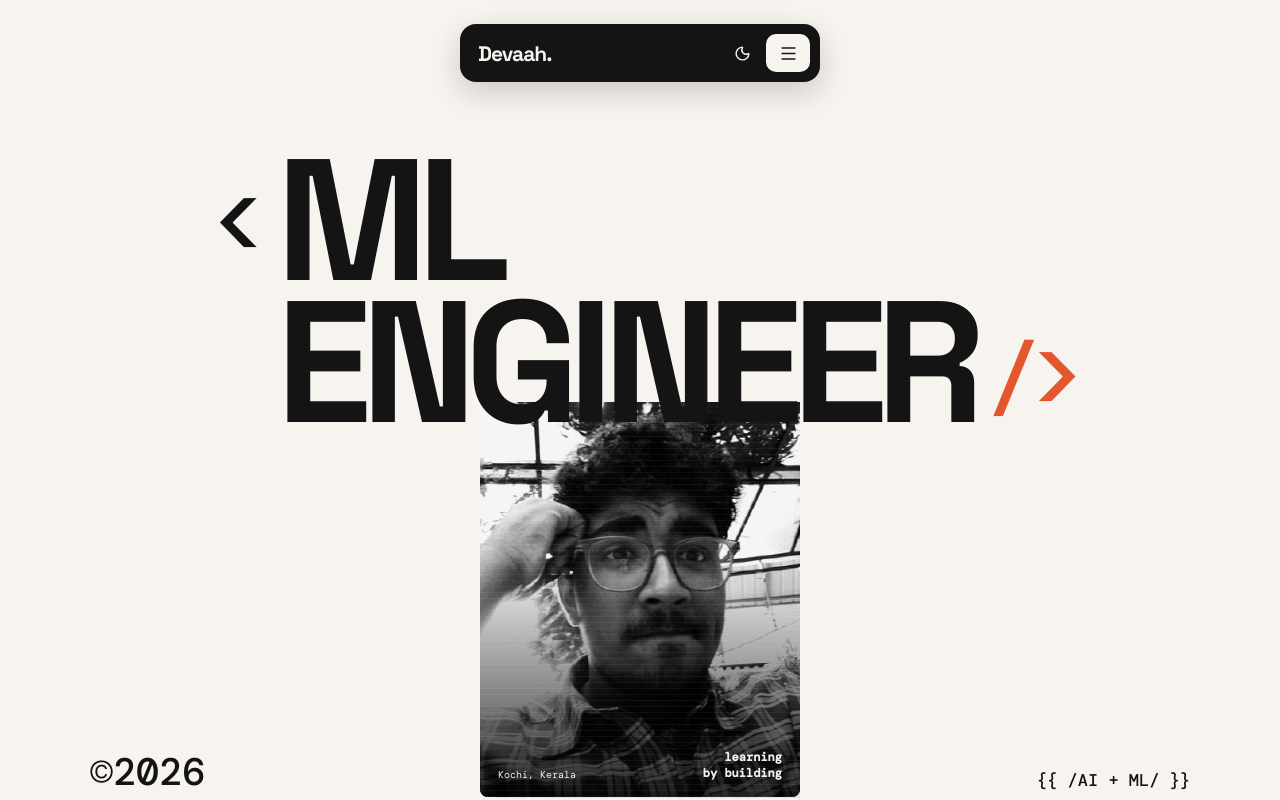
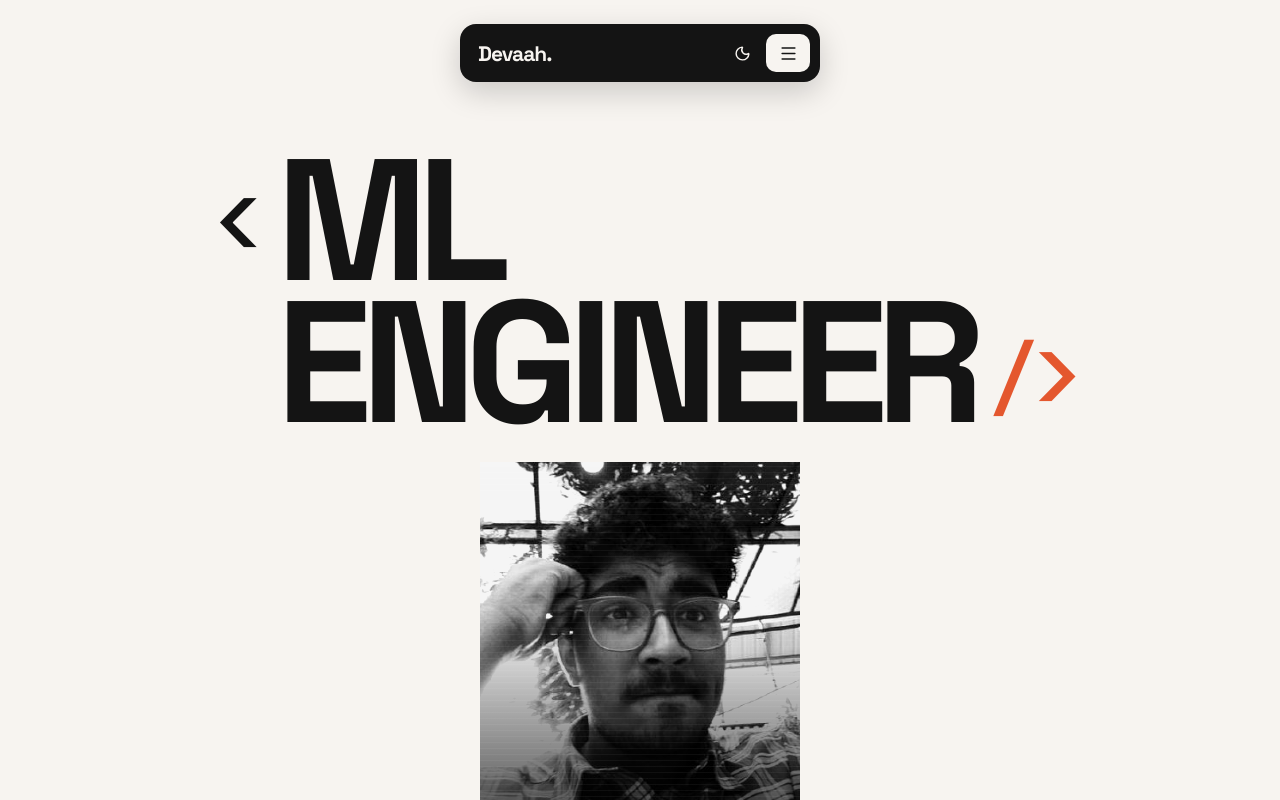
Before and after one commit to Devasurya-TECH/devasurya-portfolio, a React (Vite) app: page / in a window 1280 px wide. Shown: the top 800 px of the page. Built offline with nearby package versions, Linux system fonts and the light colour scheme.

Commit message:
Keep hero headline clear of the portrait
Co-Authored-By: Claude Opus 5.5 <noreply@anthropic.com>

```diff
--- a/src/styles.css
+++ b/src/styles.css
@@ -189,7 +189,7 @@ h2 { font-size: clamp(46px, 6.2vw, 80px); margin: 0; font-weight: 600; line-heig
 
 .hero-stage {
   display: grid; grid-template-columns: 1fr auto 1fr; align-items: end; gap: 24px;
-  margin-top: calc(clamp(54px, 13.5vw, 184px) * -.18);
+  margin-top: clamp(16px, 2.2vw, 32px); /* sits just below the headline, never under it */
 }
 .hero-card {
   position: relative; width: clamp(190px, 27vw, 320px); aspect-ratio: 320 / 395;
```
